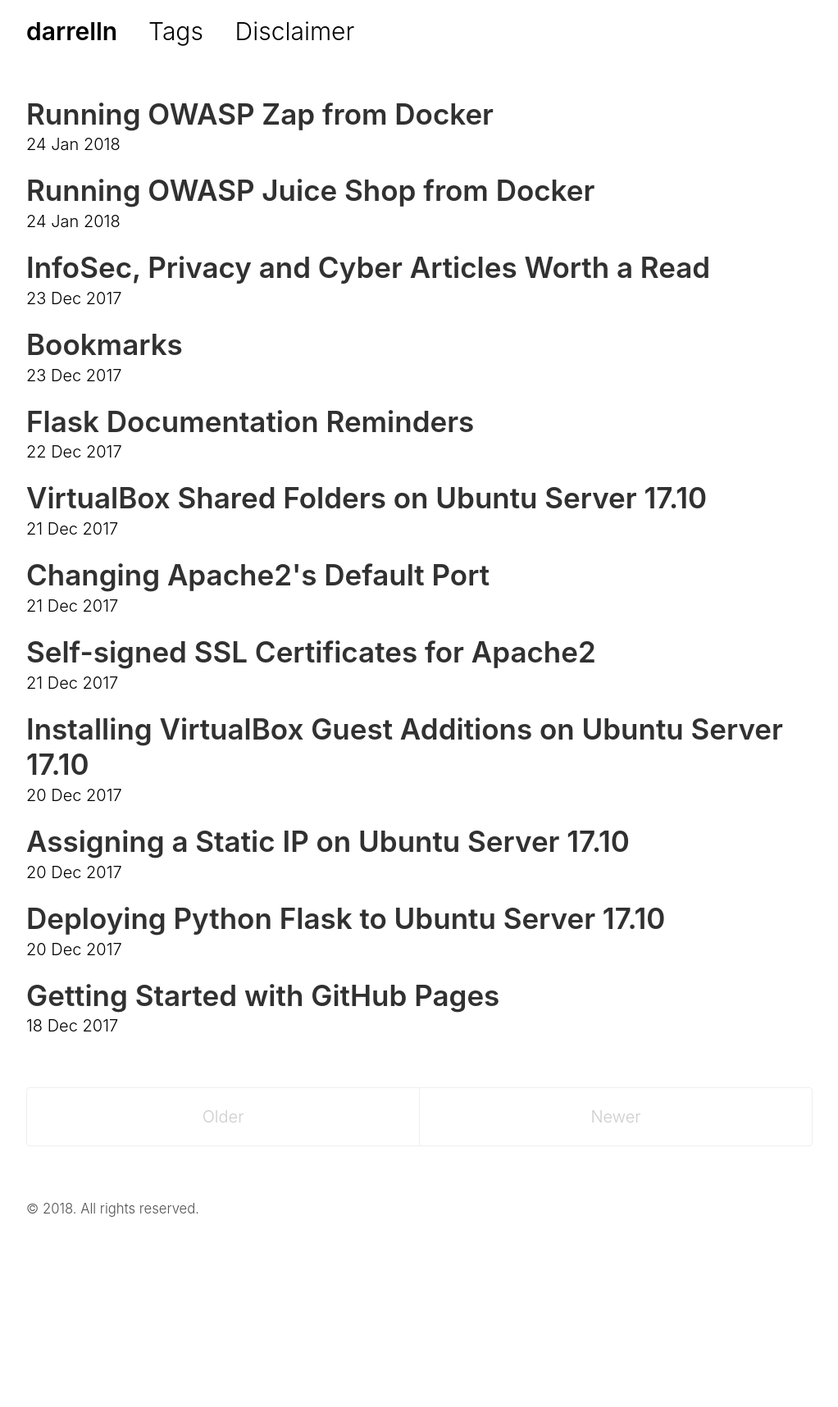
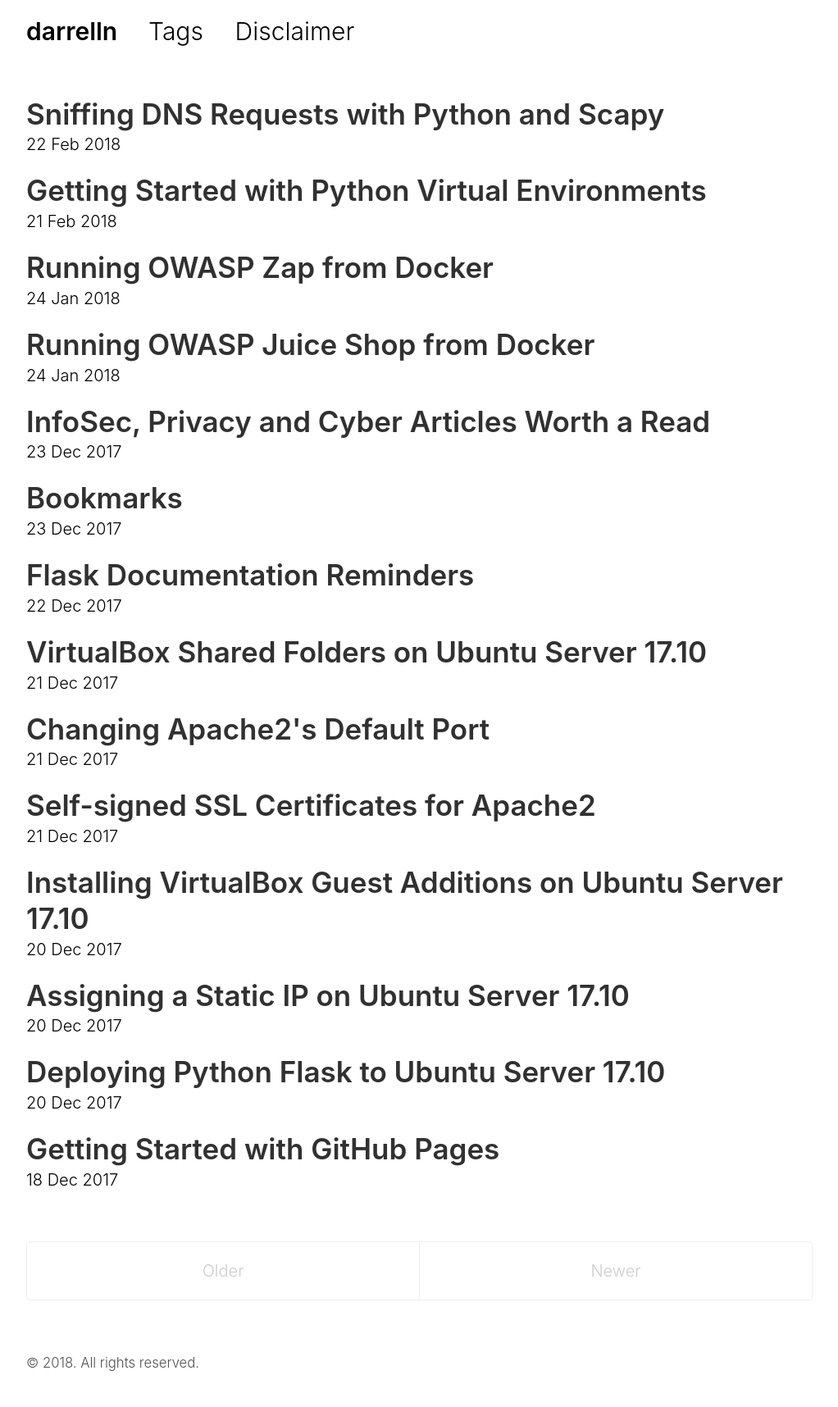
Before and after one commit to darrelln/darrelln.github.io, a Jekyll site: the page built from index.html, in a window 1280 px wide. Shown: the whole page at 82% size, without its empty margins (128-1150 px from the left). Built offline with Jekyll 4.4.1, drawn with Linux system fonts in a browser that asks for light colours; nearby versions of some CDN libraries; the list of posts is cut into pages by our own code; before the commit the page ends 1528 px from its top, so only the background shows below that; some of the changed lines change nothing that is shown.

Commit message:
New posts.

```diff
--- /dev/null
+++ b/_posts/2018-02-21-getting-started-with-python-virtual-envs.md
@@ -0,0 +1,82 @@
+---
+layout:       post
+title:        Getting Started with Python Virtual Environments
+permalink:    getting-started-with-python-virtual-envs
+tags:
+  - python
+  - dev
+  - web-dev
+  - virtualization
+---
+
+**Python virtual environments** are a good way to improve flexibility and prevent projects and packages from interfering with each other. Each virtual env is created with it’s own Python binary and set of site packages. This means projects can reference different Python interpreters and installing packages in virtual environments also prevents polluting the global space with unwanted packages. The two approaches we will look at here are the **virtualenv** package and Python 3’s **venv** module.
+<br />
+<br />
+## The virtualenv Package
+Virtualenv is based on Install **virtualenv** using **Pip** (**pip3** assumes you're using **Python3**):
+
+{% highlight text %}
+pip3 install virtualenv
+{% endhighlight %}
+
+Pip will retrieve and install the package automatically:
+
+![Installing virtualenv using pip](/assets/2018-02-21-getting-started-with-python-virtual-envs/pip3_install_virtualenv.png){:class="center-image"}
+
+With virtualenv installed, **creating a new project** is simple:
+
+{% highlight text %}
+mkdir project1
+virtualenv project1
+{% endhighlight %}
+
+To create a project using a specific interpreter, use the **-p** flag with virtualenv:
+
+{% highlight text %}
+virtualenv project1 -p $(which python3)
+{% endhighlight %}
+
+To start the project, **cd** into the project folder and **activate** the environment:
+
+{% highlight text %}
+cd project1
+source bin/activate
+{% endhighlight %}
+
+Once the project is active, the command prompt shows the name of the project in parenthesis:
+
+{% highlight text %}
+(project1) MacBook:project1 user$ _
+{% endhighlight %}
+
+With the project running, **pip** will install packages locally to the virtual environment. To exit the virtual environment, use **deactivate** at the prompt:
+
+{% highlight text %}
+(project1) MacBook:project1 user$ deactivate
+{% endhighlight %}
+
+To remove the project, just delete the **project1** folder.
+<br />
+<br />
+## Python's venv Module
+Python also has the **venv** module. To create a new project named **project2** in the current directory:
+
+{% highlight text %}
+python3 -m venv project2
+{% endhighlight %}
+
+This will create a new virtual environment in the **project2** folder. As with **virtualenv**, **cd** into the **project2** folder and manage the environment with the **activate** and **deactivate** commands:
+
+{% highlight text %}
+MacBook:virtual-envs user$ cd project2
+MacBook:project2 user$ source bin/activate
+...
+(project2) MacBook:project2 user$ deactivate
+MacBook:project2 user$ _
+{% endhighlight %}
+<br />
+<br />
+## PyCharm Supports Virtual Environments
+**PyCharm** supports working with existing virtual environments as well as creating new projects using **virtualenv**:
+![Installing virtualenv using pip](/assets/2018-02-21-getting-started-with-python-virtual-envs/PyCharm_preferences.png){:class="responsive-img center-image"}
+![Installing virtualenv using pip](/assets/2018-02-21-getting-started-with-python-virtual-envs/PyCharm_new_project.png){:class="responsive-img center-image"}
--- /dev/null
+++ b/_posts/2018-02-22-sniffing-dns-with-python-and-scapy.md
@@ -0,0 +1,35 @@
+---
+layout:       post
+title:        Sniffing DNS Requests with Python and Scapy
+permalink:    sniffing-dns-with-python-and-scapy
+tags:
+  - cyber
+  - python
+  - dev
+---
+
+**Scapy** is a **Python** networking library used for network investigation and diagnostics. It's extremely comprehensive and saying it can be used to generate and sniff network packets nowhere near does it justice. The source is available on [**Github**](https://github.com/secdev/scapy) and the documentation is available [**here**](https://scapy.readthedocs.io/). Below is a quick **Python** script to **sniff DNS requests** on the local machine and print the requested hostname to the console:
+
+{% highlight python %}
+from scapy.all import sniff, DNS
+
+def callback(packet):
+    try:
+        if packet.haslayer(DNS):
+            dns = packet.getlayer(DNS)
+            qname = dns.qd.qname[:-1]
+
+        print(qname.decode())
+    except Exception as ex:
+        print(ex)
+
+sniff(iface=None, filter="udp dst port 53", prn=callback, count=0, store=0)
+{% endhighlight %}
+<br />
+Run the script and request a site in a web browser or call **Python's socket gethostbyname()** method from the terminal:
+
+![Sniffing DNS requests with Scapy](/assets/2018-02-22-sniffing-dns-with-python-and-scapy/socket_gethostbyname.png){:class="responsive-img center-image"}
+<br />
+Output is a simple print to the console:
+
+![Sniffing DNS requests with Scapy](/assets/2018-02-22-sniffing-dns-with-python-and-scapy/Dns_sniff_output.png){:class="responsive-img center-image"}
--- a/_sass/_code.scss
+++ b/_sass/_code.scss
@@ -54,6 +54,11 @@
   }
 }
 
+.center-image {
+  margin: 0 auto;
+  display: block;
+}
+
 
 // Gist via GitHub Pages
 // .gist .gist-file {
```
Also changed, not shown: assets/2018-02-21-getting-started-with-python-virtual-envs/PyCharm_new_project.png (added), assets/2018-02-21-getting-started-with-python-virtual-envs/PyCharm_preferences.png (added), assets/2018-02-21-getting-started-with-python-virtual-envs/pip3_install_virtualenv.png (added), assets/2018-02-22-sniffing-dns-with-python-and-scapy/Dns_sniff_output.png (added), assets/2018-02-22-sniffing-dns-with-python-and-scapy/socket_gethostbyname.png (added).
